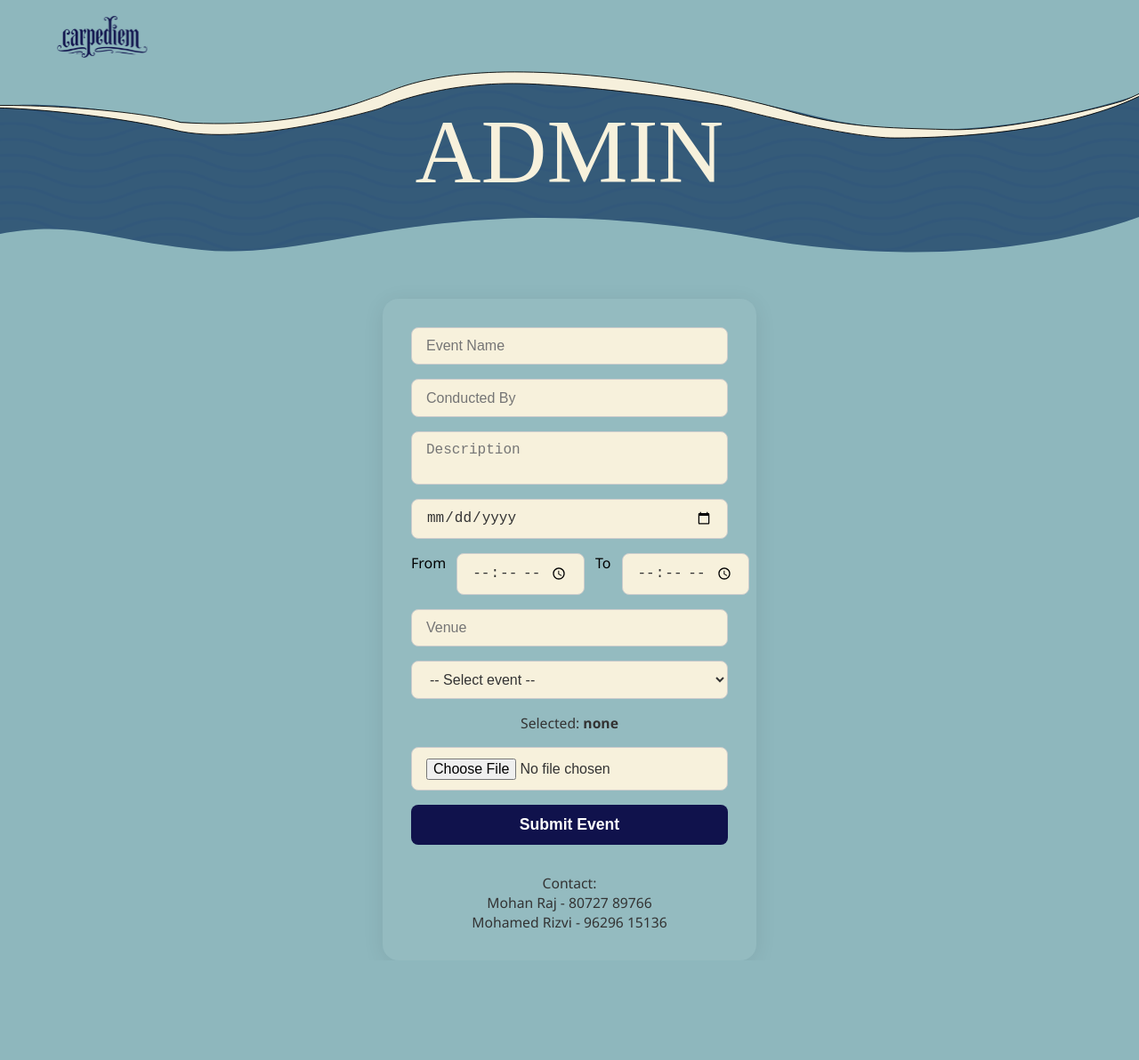
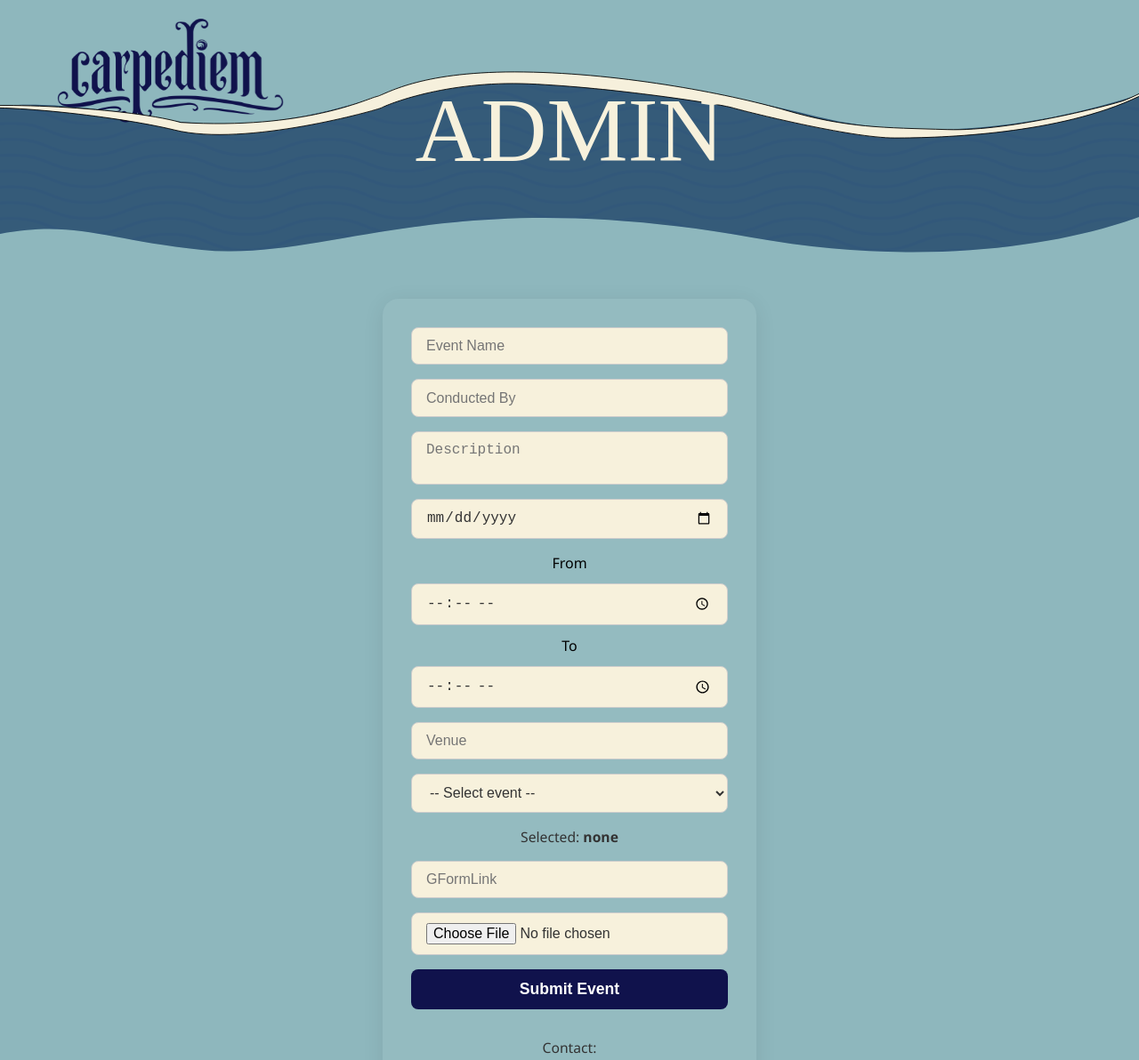
Before and after one commit to Vinodhini-Kotha/ace-carp-adm26, a React (Create React App) app: page / in a window 1280 px wide. Shown: the top 1192 px of the page at 89% size. Before the commit the page ends 1080 px from the top, so only its background shows below. Built offline with nearby package versions, Linux system fonts and the light colour scheme.

Commit message:
added all event categories

```diff
--- a/src/components/EventForm.css
+++ b/src/components/EventForm.css
@@ -18,7 +18,7 @@ body {
 
 .mask-group {
   position: absolute;
-  width: 8vw;
+  width: 20vw;
   height: auto;
   top: 2vh;
   left: 5vw;
@@ -34,7 +34,7 @@ body {
   text-align: center;
   position: absolute;
   width: 100%;
-  top: 15vh;
+  top: 12vh;
   z-index: 5;
   color: #F7F1DC;
 }
--- a/src/components/EventForm.js
+++ b/src/components/EventForm.js
@@ -16,8 +16,8 @@ function EventForm() {
   const [image, setImage] = useState(null);
   const [selected, setSelected] = useState("");
   const [status, setStatus] = useState("");
-
-  const options = ["Design", "Photography", "Dance"];
+  const[form_link, setFormLink]= useState("");
+  const options = ["Design", "Photography", "Dance","Music","Flagship","Tamil lits","Telugu lits","English lits","Hind lits","Drama","Arts","Fun",];
 
   const isValidTimeRange = (start, end) => {
     if (!start || !end) return true;
@@ -56,6 +56,7 @@ function EventForm() {
         venue,
         image,
         event_type: selected,
+        form_link,
       });
       setStatus("Event uploaded successfully! URL: " + publicUrl);
       alert("Event added!");
@@ -83,7 +84,7 @@ function EventForm() {
           />
           <input type="date" value={event_date} min={new Date().toISOString().split("T")[0]} onChange={(e) => setDate(e.target.value)} />
 
-          <div style={{ display: "flex", gap: "12px" }}>
+          <div style={{ display: "flex", gap: "12px", flexDirection:"column" }}>
             <label htmlFor="start_time">From</label>
             <input id="start_time" type="time" value={start_time} onChange={(e) => setStartTime(e.target.value)} />
             <label htmlFor="end_time">To</label>
@@ -96,8 +97,9 @@ function EventForm() {
             {options.map((opt) => <option key={opt} value={opt}>{opt}</option>)}
           </select>
           <p>Selected: <strong>{selected || "none"}</strong></p>
+          <input type="text" placeholder="GFormLink" value={form_link} onChange={(e) => setFormLink(e.target.value)} />
+          <input type="file" accept="image/*" onChange={(e) => setImage(e.target.files[0])} />
 
-          <input type="file" accept="image/*" onChange={(e) => setImage(e.target.files[0])} />
           <button type="submit">Submit Event</button>
           <p>{status}</p>
           <p>
--- a/src/supabaseData.js
+++ b/src/supabaseData.js
@@ -9,7 +9,8 @@ export async function uploadEvent({
   end_time,
   venue,
   image,
-  event_type
+  event_type,
+  form_link
 }) {
   if (!image) throw new Error("No image provided");
 
@@ -38,6 +39,7 @@ export async function uploadEvent({
         image_url: publicUrl,
         event_type,
         event_conductedby,
+        form_link,
       },
     ]);
 
```
